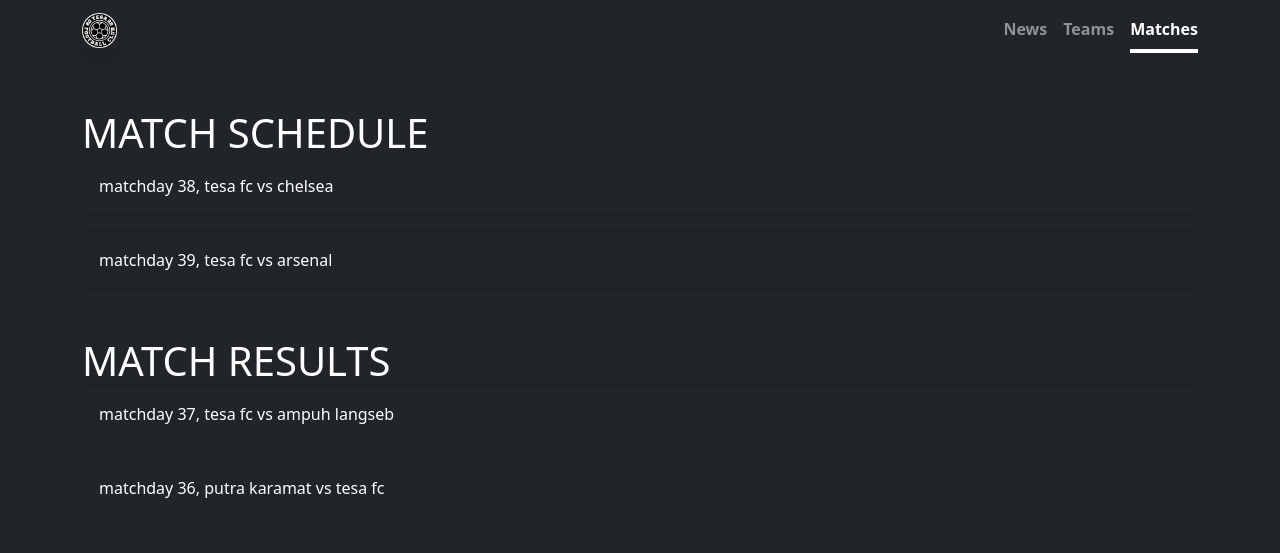
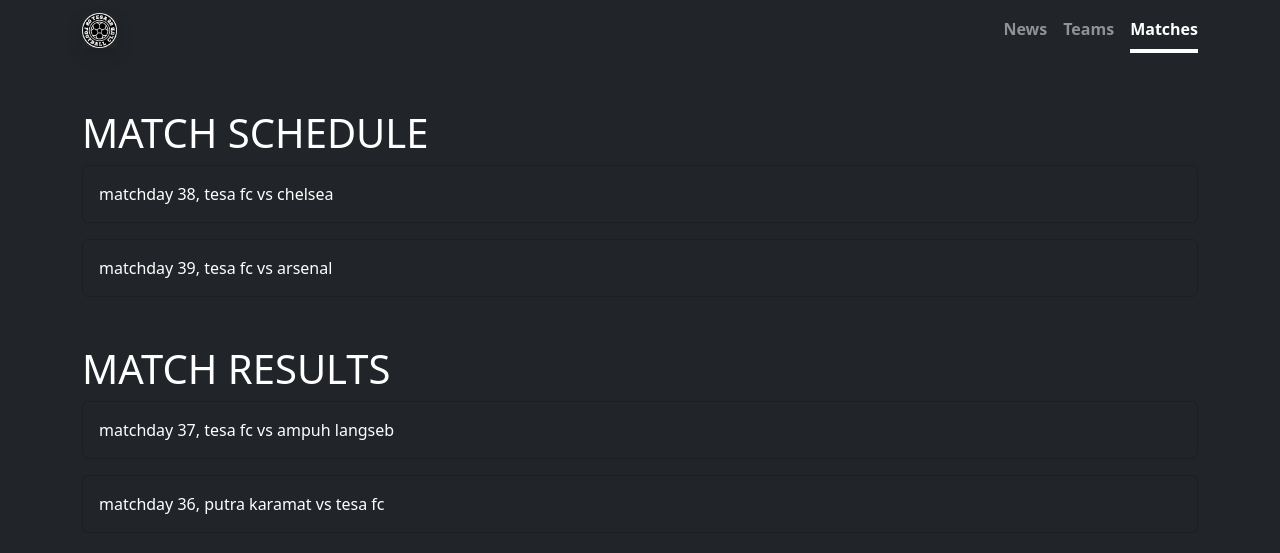
Before and after one commit to tesafc/tesafc.github.io, a Jekyll site: the page built from matches.html, in a window 1280 px wide. Shown: the top 553 px of the page. Built offline with Jekyll 4.4.1, drawn with Linux system fonts in a browser that asks for light colours.

Commit message:
Update matches.html

```diff
--- a/matches.html
+++ b/matches.html
@@ -6,7 +6,7 @@
 <div class="my-5">
   <div class="container">
     {% assign schedules = site.matches | where: "status", "match schedule" %}
-    <h1 class="mb-0 text-uppercase">match schedule</h1>
+    <h1 class="text-uppercase">match schedule</h1>
     <div class="row row-cols-1 g-3">
       {% for match in schedules %}
       <div class="col">
@@ -21,7 +21,7 @@
   </div>
   <div class="container">
     {% assign results = site.matches | where: "status", "match result" %}
-    <h1 class="mt-5 mb-0 text-uppercase">match results</h1>
+    <h1 class="mt-5 text-uppercase">match results</h1>
     <div class="row row-cols-1 g-3">
       {% for match in results reversed %}
       <div class="col">
```
